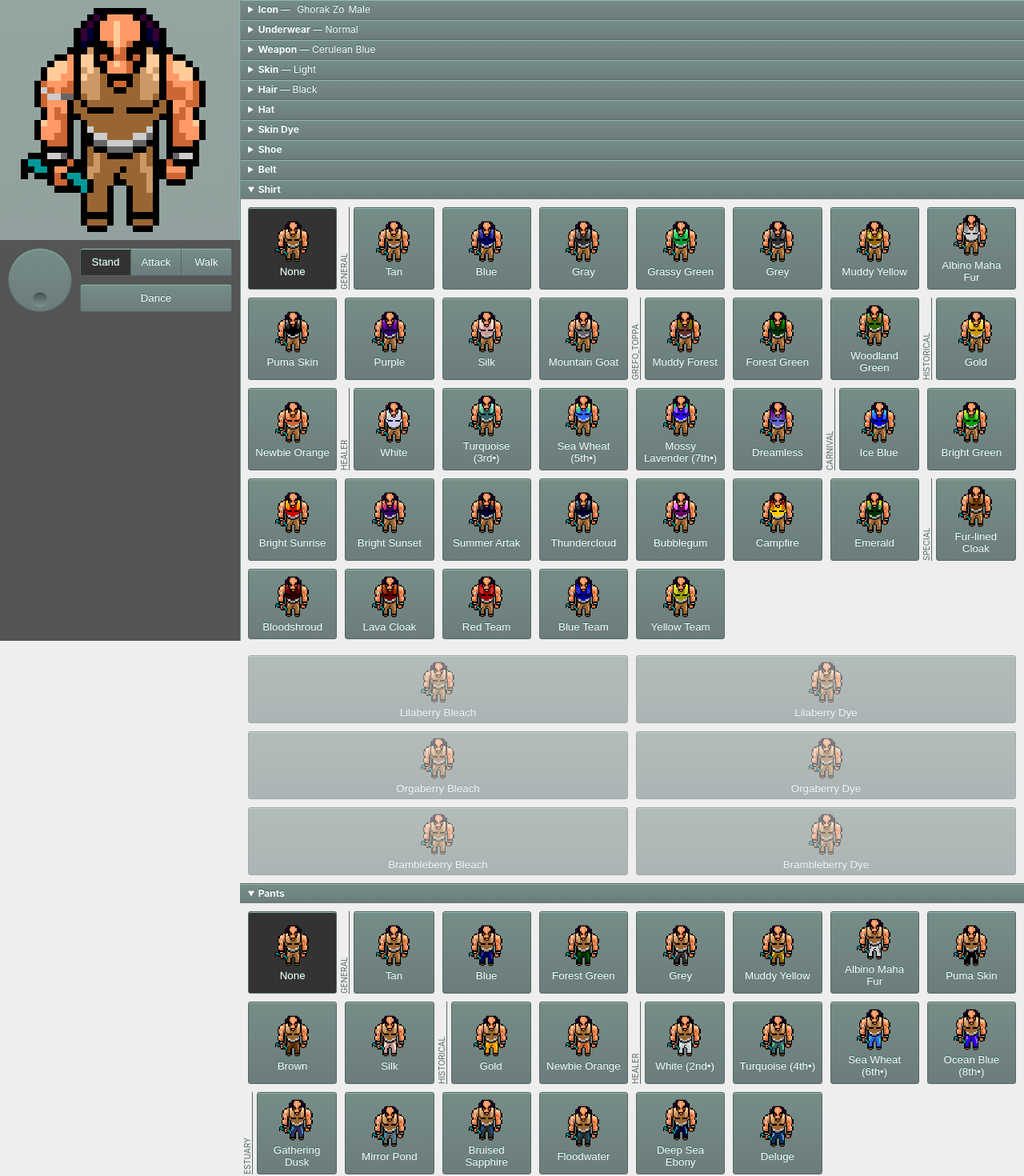
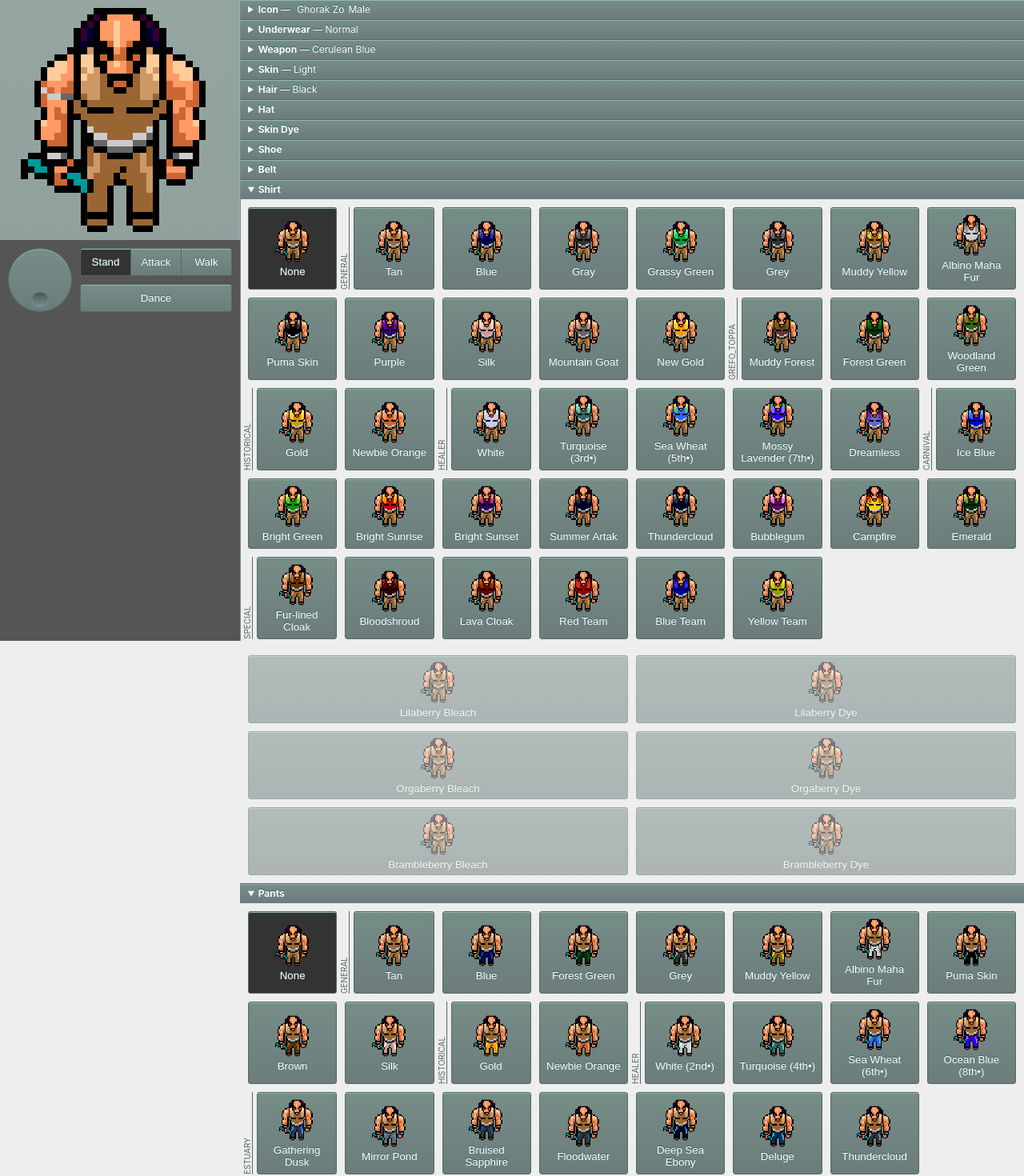
Before and after one commit to skirwan/stylunk, a React (Create React App) app: page / in a window 1280 px wide. Shown: the top 1470 px of the page at 80% size. Built offline with nearby package versions, Linux system fonts and the light colour scheme.

Commit message:
Update Wardrobe.ts
Added New Gold and Thundercloud

```diff
--- a/src/CLData/Clothes/Wardrobe.ts
+++ b/src/CLData/Clothes/Wardrobe.ts
@@ -480,6 +480,7 @@ export const Wardrobe: Record<ItemSlot, SlotOptions> = {
             makeShirt('Purple', '314', '203', '102'),
             makeShirt('Silk', '554', '544', '433'),
             makeShirt('Mountain Goat', '544', '432', '222'),
+            makeShirt('New Gold', '552', '541', '530')
         ]
     }, {
         category: 'Grefo_Toppa',
@@ -563,6 +564,7 @@ export const Wardrobe: Record<ItemSlot, SlotOptions> = {
             makePants('Floodwater', '023', '111'),
             makePants('Deep Sea Ebony', '134', '001'),
             makePants('Deluge', '234', '012' ),
+            makePants('Thundercloud', '234', '111')
         ]
     }
     ],
```
